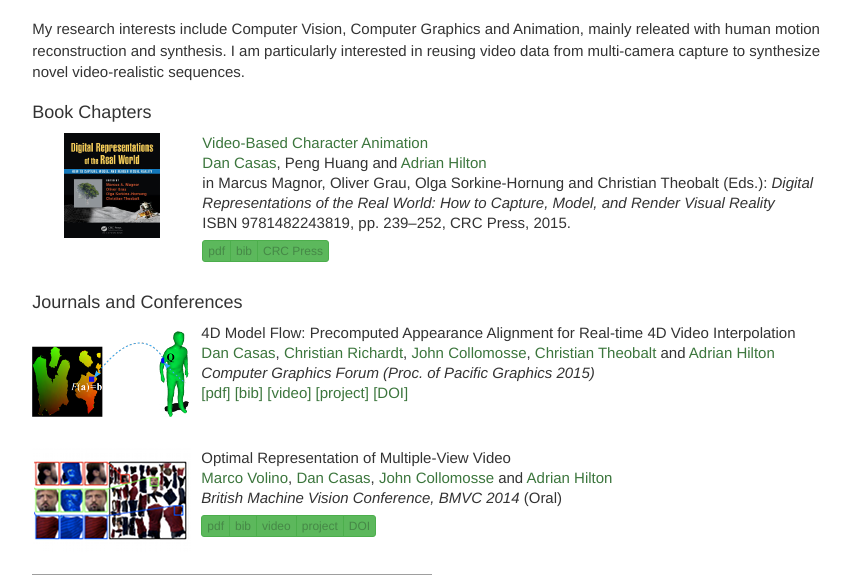
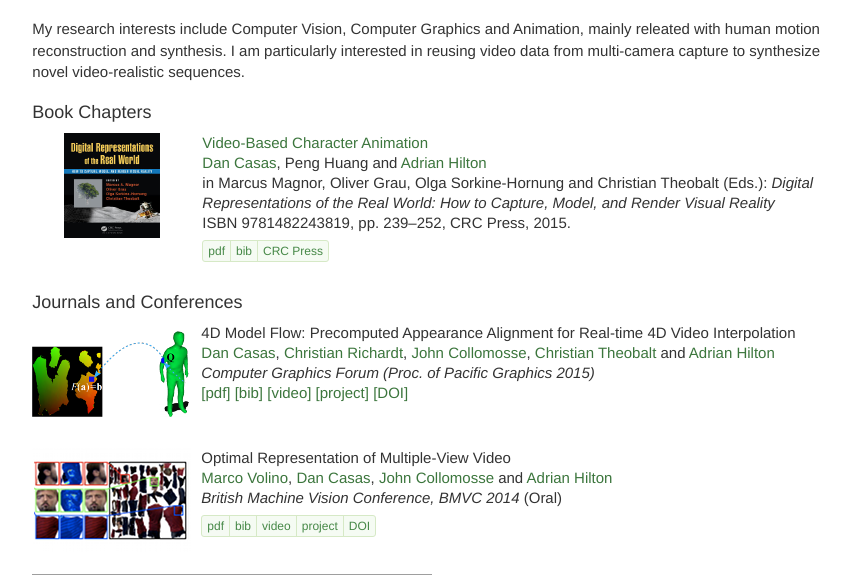
Before and after one commit to dancasas/dancasas.github.io, a PHP site: page / in a window 1280 px wide. Shown: the part 482-1057 px from the top of the page, without its empty margins (206-1057 px from the left). Run offline with PHP 8.4, Linux system fonts and the light colour scheme; grey boxes are pictures that could not be loaded.

Commit message:
Update css.css

```diff
--- a/css/css.css
+++ b/css/css.css
@@ -160,12 +160,12 @@ table, table tr {
 
 .btn-group .btn-success {
 	color: #468847;
-	/*background-color: rgba(223,240,216,0.3);*/
-	/*border: 1px solid #d6e9c6;*/
+	background-color: rgba(223,240,216,0.3);
+	border: 1px solid #d6e9c6;
 }
 
 .btn-group .btn-success:hover {
-	/*background-color: rgba(207,232,196,1);*/
+	background-color: rgba(207,232,196,1);
 }
 /* FI RESEARCH */
 
```
